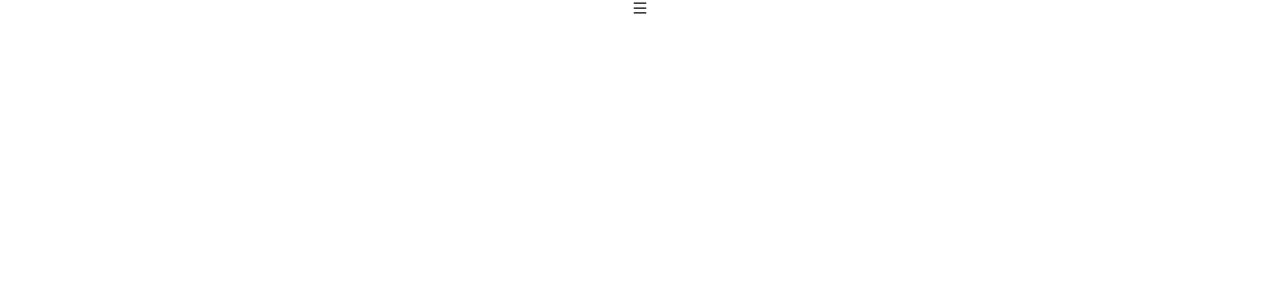
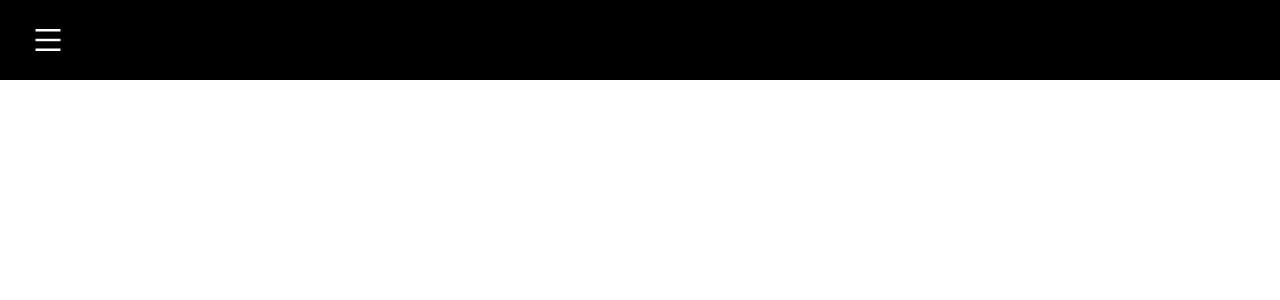
Before and after one commit to TonyHNIU/ASB-Assignment, a React (Create React App) app: page / in a window 1280 px wide. Shown: the top 300 px of the page. Built offline with nearby package versions, Linux system fonts and the light colour scheme.

Commit message:
styling the sidebar component

```diff
--- a/src/App.css
+++ b/src/App.css
@@ -1,3 +1,21 @@
 .App {
   text-align: center;
 }
+
+.nav {
+  display: flex;
+  justify-content: flex-start;
+  align-items: center;
+  height: 5rem;
+  background-color: black;
+}
+
+.navIcon {
+  display: flex;
+  justify-content: flex-start;
+  align-items: center;
+  font-size: 2rem;
+  margin-left: 2rem;
+  height: 5rem;
+  color: white;
+}
--- a/src/App.tsx
+++ b/src/App.tsx
@@ -10,8 +10,8 @@ const App: React.FunctionComponent = () => {
   return (
     <div className="App">
       <div>
-        <nav>
-          <div onClick={showSidebar}>
+        <nav className="nav">
+          <div className="navIcon" onClick={showSidebar}>
             {sidebar === false ? <AiOutlineMenu /> : <AiOutlineArrowLeft />}
           </div>
         </nav>
```
